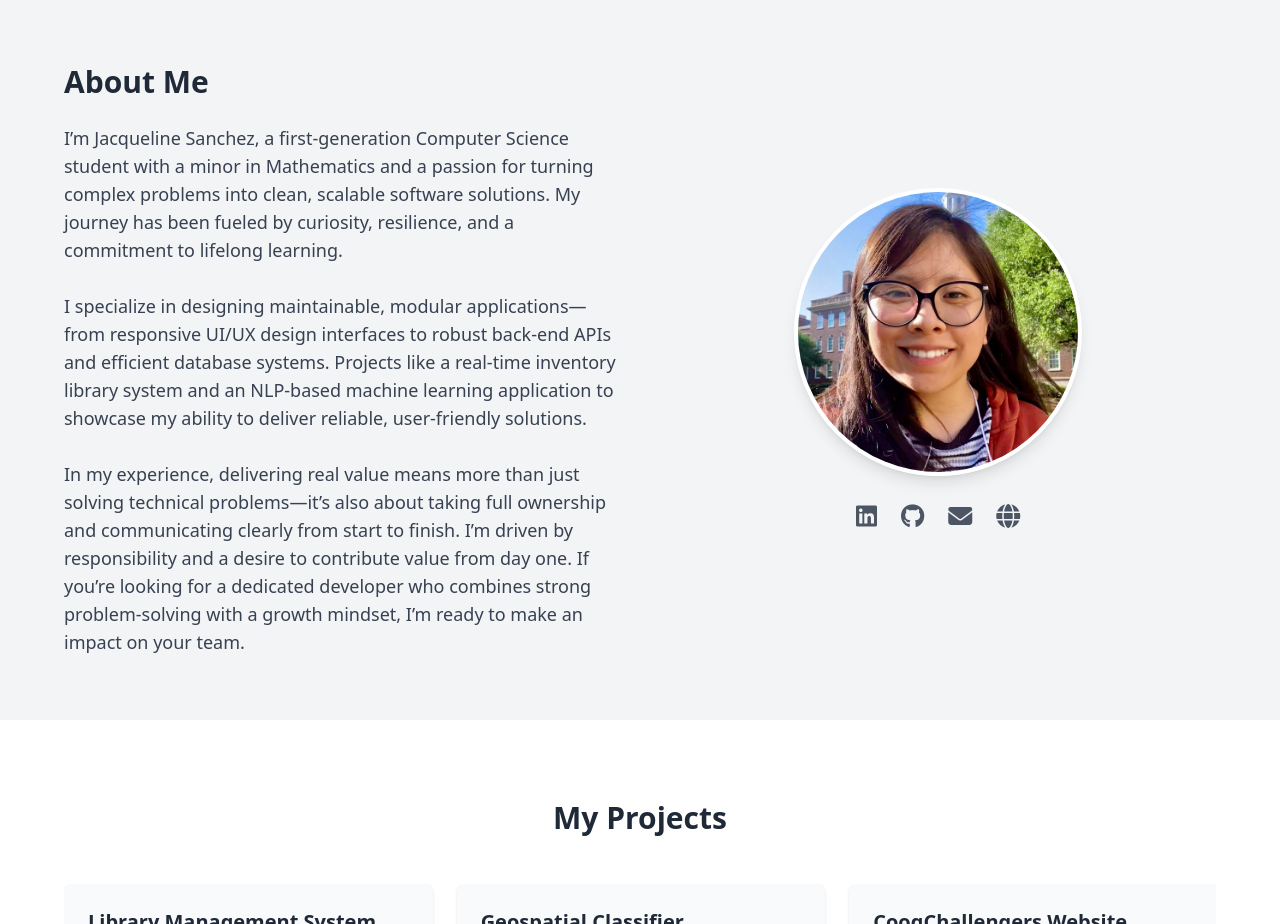
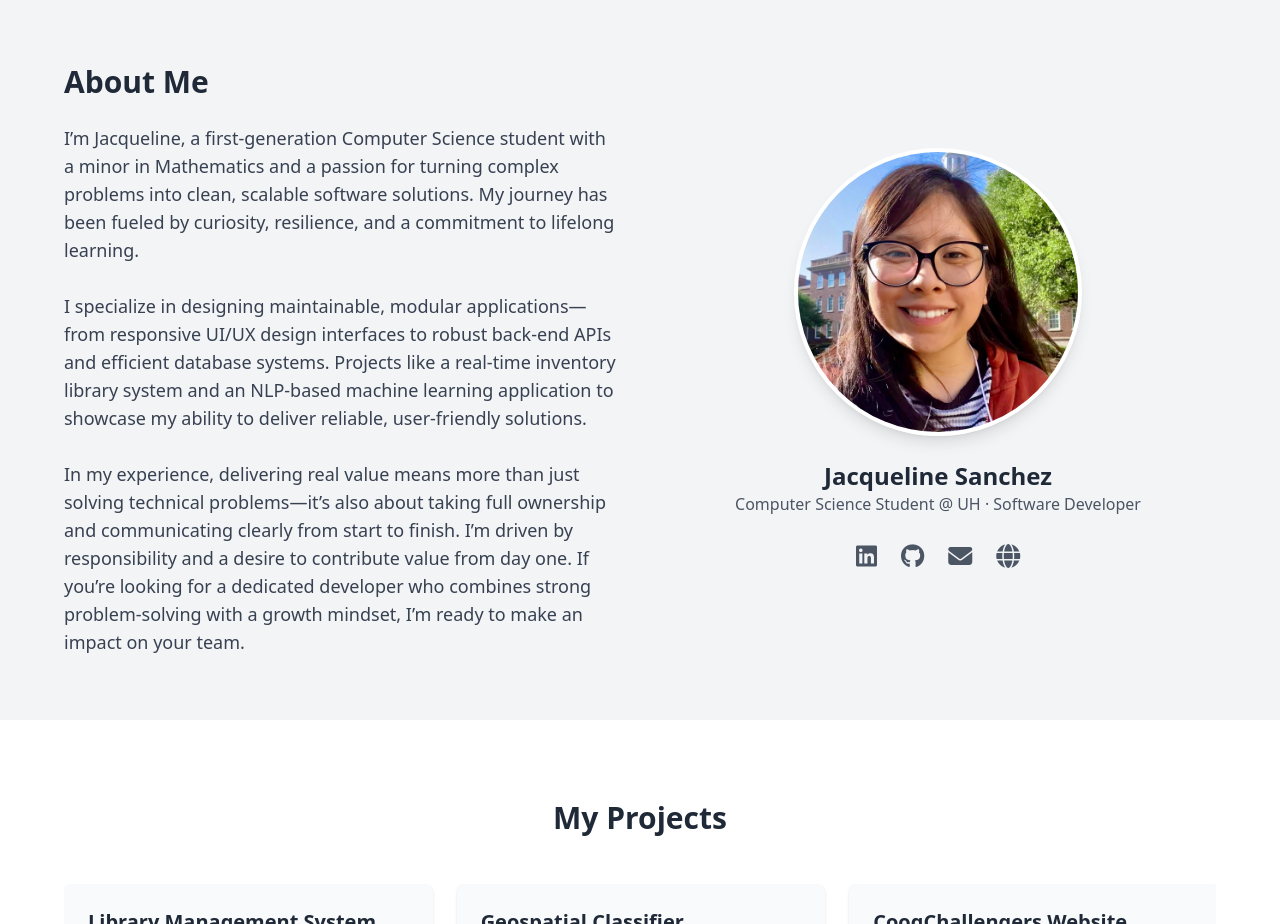
Before and after one commit to jupitersnow1/jupitersnow1.github.io, a website: page index.html in a window 1280 px wide. Shown: the part 800-1724 px from the top of the page. Drawn offline with nearby package versions, Linux system fonts and the light colour scheme.

Commit message:
adding name below pfp

```diff
--- a/index.html
+++ b/index.html
@@ -5,7 +5,7 @@
 <head>
   <meta charset="UTF-8" />
   <meta name="viewport" content="width=device-width, initial-scale=1.0" />
-  <title>My Personal Website</title>
+  <title>Jacqueline's Website</title>
   <script src="https://cdn.tailwindcss.com"></script>
 
   <!-- social icons -->
@@ -112,7 +112,7 @@
         <h2 class="text-3xl font-bold mb-6">About Me</h2>
           <p class="text-gray-700 text-base sm:text-lg leading-relaxed">
 
-            I’m Jacqueline Sanchez, a first-generation Computer Science student with a minor in Mathematics and a passion for turning complex problems into clean, scalable software solutions. My journey has been fueled by curiosity, resilience, and a commitment to lifelong learning.
+            I’m Jacqueline, a first-generation Computer Science student with a minor in Mathematics and a passion for turning complex problems into clean, scalable software solutions. My journey has been fueled by curiosity, resilience, and a commitment to lifelong learning.
 
             <br><br>
             I specialize in designing maintainable, modular applications—from responsive UI/UX design interfaces to robust back-end APIs and efficient database systems. Projects like a real-time inventory library system and an NLP-based machine learning application to showcase my ability to deliver reliable, user-friendly solutions.
@@ -127,6 +127,11 @@
         <!-- pfp -->
         <img src="content/resume/pfp_smu.jpg" alt="Jacqueline Sanchez"
             class="w-56 h-56 sm:w-64 sm:h-64 lg:w-72 lg:h-72 object-cover rounded-full shadow-lg border-4 border-white">
+
+        <div class = "text-center">
+          <h3 class = "text-2xl font-bold">Jacqueline Sanchez</h3>
+          <p class = "text-gray-600">Computer Science Student @ UH · Software Developer</p>
+        </div>
 
         <!-- social icons -->
         <div class="flex flex-wrap justify-center gap-6 text-gray-600 text-2xl">
@@ -148,9 +153,6 @@
       </div>
 
     </div>
-
-
-
 
   </section>
 
```
